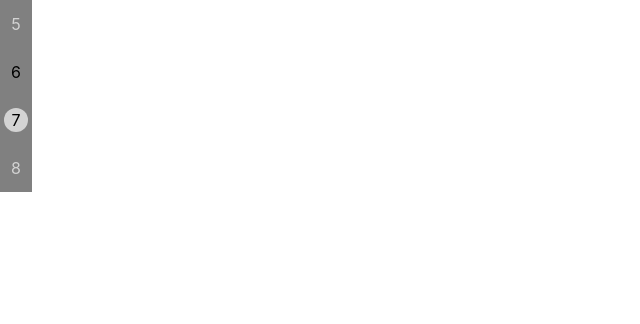
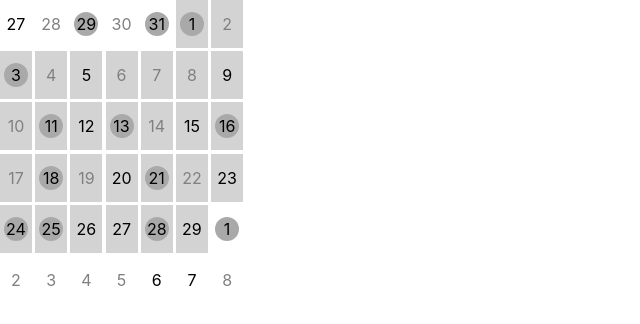
Before and after one commit to todorovski-vasil/react-selective-calendar, a React (Create React App) app: page / in a window 1280 px wide. Shown: the top 324 px of the page, without its empty margins (0-640 px from the left). Built offline with nearby package versions, Linux system fonts and the light colour scheme.

Commit message:
Finished initial visual represenation of the calendar

```diff
--- a/src/App.css
+++ b/src/App.css
@@ -1,3 +1,3 @@
-body {
-  /* font-family: monaco, monospace; */
-}
+/* body {
+  font-family: monaco, monospace;
+} */
--- a/src/App.js
+++ b/src/App.js
@@ -1,15 +1,12 @@
 import React from 'react';
 import logo from './logo.svg';
 import './App.css';
-import Day from './components/Calendar/Day/Day';
+import Calendar from './components/Calendar/Calendar';
 
 function App() {
   return (
     <div>
-      <Day day="5" forbidden />
-      <Day day="6" />
-      <Day day="7" selected />
-      <Day day="8" forbidden selected />
+      <Calendar/>
     </div>
   );
 }
--- /dev/null
+++ b/src/components/Calendar/Calendar.module.css
@@ -0,0 +1,6 @@
+.Calendar {
+    display: grid;
+    grid-template-rows: 3rem 3rem 3rem 3rem 3rem 3rem 3rem;
+    grid-template-columns: 2rem 2rem 2rem 2rem 2rem 2rem 2rem;
+    grid-gap: 0.2rem;
+}
--- a/src/components/Calendar/Day/Day.jsx
+++ b/src/components/Calendar/Day/Day.jsx
@@ -11,8 +11,13 @@ class Day extends PureComponent {
             daySelectorClasses += " " + styles.DaySelected;
         }
 
+        let dayStyleClasses = styles.DayTile;
+        if(!this.props.currentMonth) {
+            dayStyleClasses += " " + styles.OtherMonth;
+        }
+
         return (
-            <div className={styles.DayTile}>
+            <div className={dayStyleClasses}>
                 <div className={daySelectorClasses}>
                     {this.props.day}
                 </div>
--- a/src/components/Calendar/Day/Day.module.css
+++ b/src/components/Calendar/Day/Day.module.css
@@ -1,18 +1,17 @@
 .DayTile {
-    text-align: center;
-    line-height: 3rem;
+    display: flex;
+    align-items: center;
+    justify-content: center;
     height: 3rem;
     width: 2rem;
-    background-color: gray;
+    background-color: lightgray;
     color: black;
 }
 
 .DaySelector {
     text-align: center;
-    vertical-align: center;
+    border-radius: 50%;
     line-height: 1.5rem;
-    margin-top: 0.75rem;
-    border-radius: 50%;
     width: 1.5rem;
     height: 1.5rem;
     display: inline-block;
@@ -20,9 +19,13 @@
 }
 
 .DaySelected {
-    background-color: lightgray;
+    background-color: darkgray;
 }
 
 .DayForbidden {
-    color: lightgray;
+    color: gray;
 }
+
+.OtherMonth {
+    background-color: white;
+}
--- a/src/components/Calendar/calendar.jsx
+++ b/src/components/Calendar/calendar.jsx
@@ -0,0 +1,40 @@
+import React, { Component } from 'react';
+import styles from './Calendar.module.css';
+import Day from "./Day/Day";
+
+class Calendar extends Component {
+    render() {
+        // date.setDate(date.getDate() + 10);
+        let date = new Date();
+        let day = date.getDate();
+        let month = date.getMonth();
+        let dayOfWeek = (date.getDay() + 6) % 7;
+        let removeDays = day + (dayOfWeek - (day % 7));
+        date.setDate(date.getDate() - removeDays);
+        let days = [];
+        for(let i=42; i!==0; i--) {
+            days.push({
+                key: date.getTime(),
+                day: date.getDate(),
+                forbidden: (Math.random() * 3 > 2),
+                selected: (Math.random() * 10 > 5),
+                currentMonth: date.getMonth() === month
+            });
+            date.setDate(date.getDate() + 1);
+        }
+
+        return (
+            <div className={styles.Calendar}>
+                {days.map(day => <Day
+                    key={day.key}
+                    day={day.day}
+                    forbidden={day.forbidden}
+                    selected={day.selected}
+                    currentMonth={day.currentMonth}
+                />)}
+            </div>
+        );
+    }
+}
+
+export default Calendar;
```
